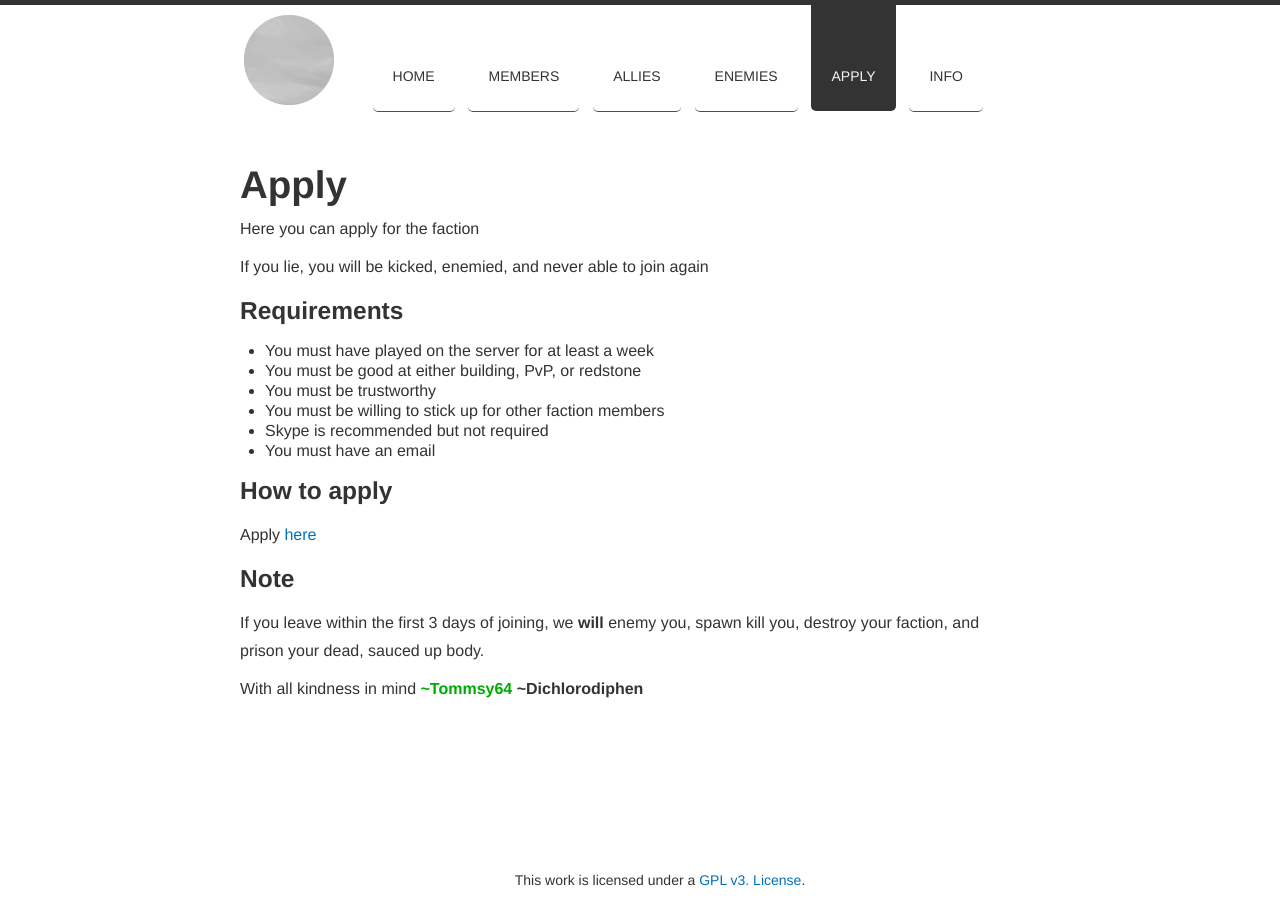
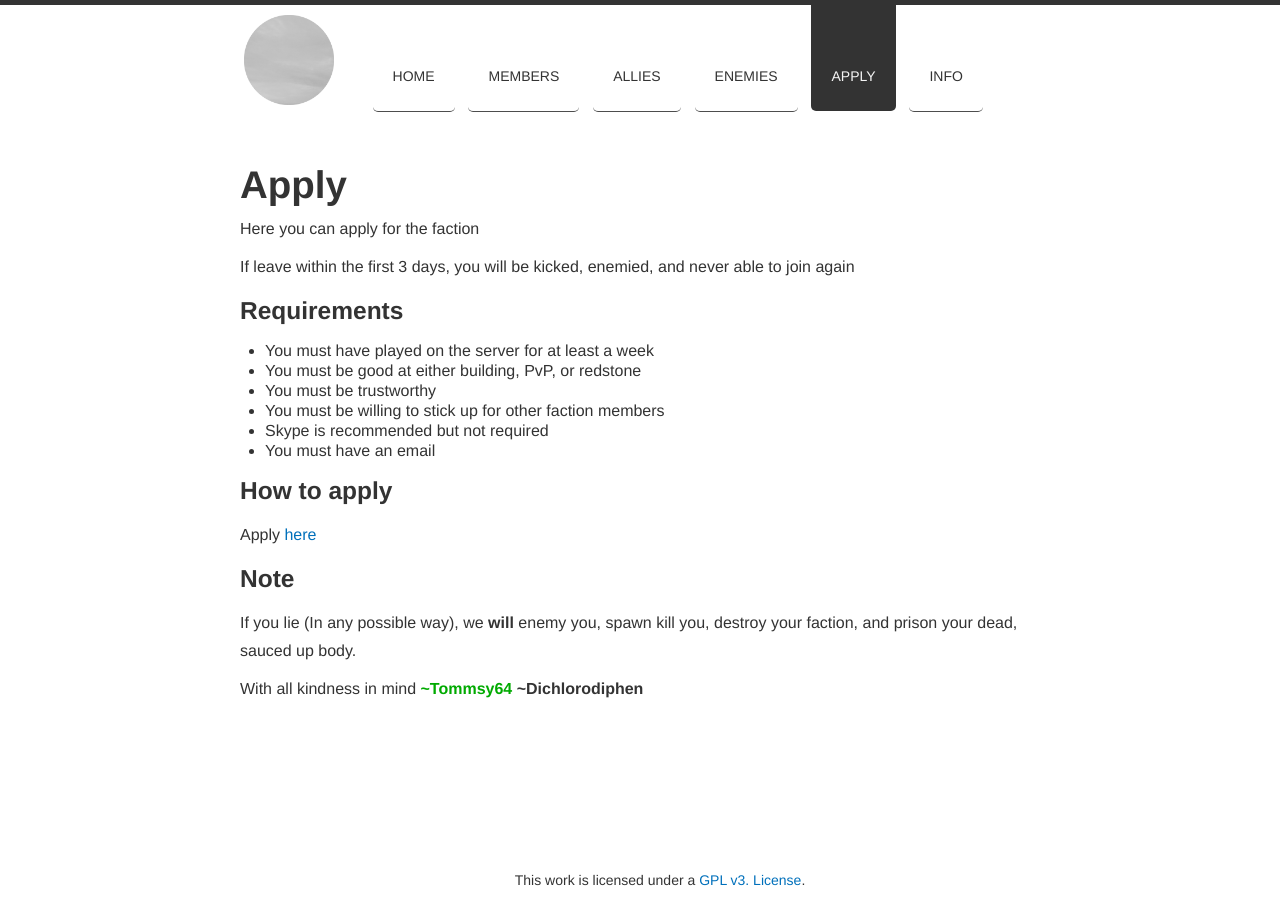
Before and after one commit to Tommsy64/invictus, a Jekyll site: the page built from faction/apply/index.md, in a window 1280 px wide. Built offline with Jekyll 4.4.1, drawn with Linux system fonts in a browser that asks for light colours; nearby versions of some CDN libraries; Markdown is read by kramdown in place of the engine named in the settings.

Commit message:
Changed some notes

```diff
--- a/faction/apply/index.md
+++ b/faction/apply/index.md
@@ -5,7 +5,7 @@ title: Apply
 
 Here you can apply for the faction
 
-If you lie, you will be kicked, enemied, and never able to join again
+If leave within the first 3 days, you will be kicked, enemied, and never able to join again
 
 ### Requirements
 
@@ -22,7 +22,7 @@ Apply [here](https://docs.google.com/forms/d/1MwjcnUk4C9Q-1Vl-OX6v0sMP-LMICznQl-
 
 ### Note
 
-If you leave within the first 3 days of joining, we **will** enemy you, spawn kill you, destroy your faction, and prison your dead, sauced up body.
+If you lie (In any possible way), we **will** enemy you, spawn kill you, destroy your faction, and prison your dead, sauced up body.
 
 With all kindness in mind
 <span id="c2">__~Tommsy64__</span>
```
